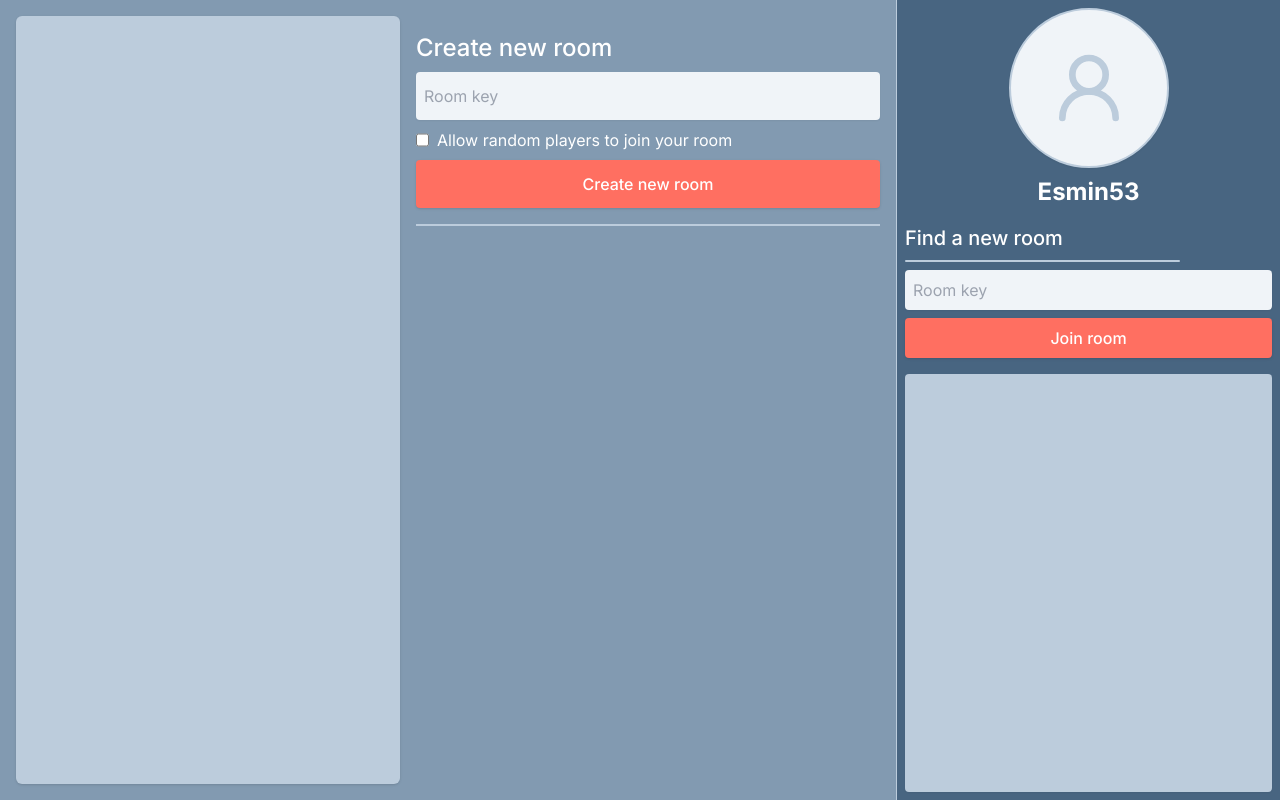
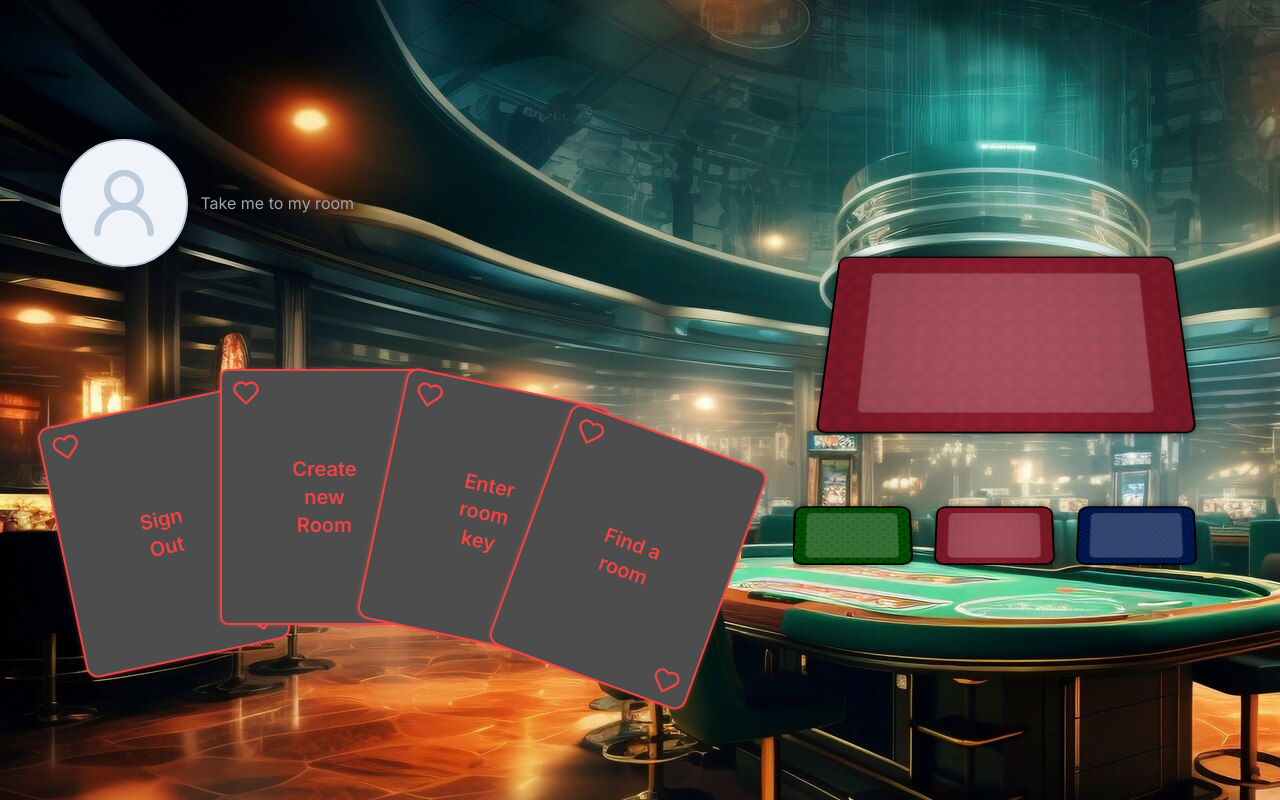
Before and after one commit to Esmin53/remi, a Next.js app: page / in a window 1280 px wide. Built offline with nearby package versions, Linux system fonts and the light colour scheme; no server answers.

Commit message:
Redesign homepage

```diff
--- a/src/app/page.tsx
+++ b/src/app/page.tsx
@@ -1,6 +1,7 @@
-import NewRoomForm from "@/components/NewRoomForm";
-import SideBar from "@/components/SideBar";
+import Menu from "@/components/Menu";
+import TablePicker from "@/components/TablePicker";
 import authOptions from "@/lib/auth";
+import { User2 } from "lucide-react";
 import { getServerSession } from "next-auth";
 
 export default async function Home() {
@@ -10,16 +11,22 @@ export default async function Home() {
 
 
   return (
-    <main className="flex-1 flex justify-center">
-      <div className="flex-1 mx-auto flex p-4 gap-4">
-        <div className="flex-1 max-w-96 bg-lightblue rounded-md shadow">
-
+    <main className="flex-1 flex justify-center relative" style={{backgroundImage: `url(/homepage.jpeg)`}}>
+      <div className="flex-1 flex items-center justify-evenly">
+        <div className="flex flex-col h-full justify-evenly items-start">
+         <div className="w-96 flex gap-3 justify-start items-center">
+          <div className="w-32 h-32 rounded-full bg-paleblue border-2 border-lightblue flex items-center justify-center">
+            <User2 className="text-lightblue w-10 h-10 md:w-14 md:h-14 lg:w-20 lg:h-20" />
+          </div>
+          <div className="flex flex-col justify-evenly">
+            <h1 className="text-2xl font-bold">{session?.user?.name}</h1>
+            <p className="text-gray-400 cursor-pointer">Take me to my room</p>
+          </div>
+         </div>
+         <Menu />
         </div>
-        <div className="flex-1 flex flex-col gap-4">
-          <NewRoomForm />
-        </div>
+        <TablePicker />
       </div>
-      <SideBar />
     </main>
   );
 }
--- /dev/null
+++ b/src/components/Menu.tsx
@@ -0,0 +1,42 @@
+import { Heart } from "lucide-react";
+
+
+const Menu = () => {
+
+    return (
+          <div className="flex">
+            <div className="w-52 h-64 rounded-xl bg-[#4d4d4d] border-2 border-red-500 shadow-red-glow relative overflow-hidden cursor-pointer
+            -rotate-12 z-10 hover:shadow-brighter-red-glow duration-100 flex items-center justify-center hover:-translate-x-8 hover:-translate-y-12">
+                <Heart className="absolute left-2 top-2 text-red-500 w-8 h-7"/>
+                <Heart className="absolute right-2 bottom-2 text-red-500 w-8 h-7"/>
+                <p className="text-xl font-semibold text-red-500 text-center">Sign
+                <br />Out</p>
+            </div>
+            <div className="w-52 h-64  bg-[#4d4d4d] border-2 border-red-500 shadow-red-glow relative overflow-hidden cursor-pointer -ml-12 rounded-lg -translate-y-9 z-20
+            hover:shadow-brighter-red-glow duration-100 flex items-center justify-center hover:-translate-x-8 hover:-translate-y-12">
+                <Heart className="absolute left-2 top-2 text-red-500 w-8 h-7"/>
+                <Heart className="absolute right-2 bottom-2 text-red-500 w-8 h-7"/>
+                <p className="text-xl font-semibold text-red-500 text-center">Create <br /> new
+                <br />Room</p>
+            </div>
+            <div className="w-52 h-64 rounded-xl bg-[#4d4d4d] border-2 border-red-500 shadow-red-glow relative overflow-hidden cursor-pointer -ml-12  rotate-12 -translate-y-5 z-30
+            hover:shadow-brighter-red-glow duration-100 flex items-center justify-center hover:-translate-x-12 hover:-translate-y-12 hover:rotate-[5deg]">
+                <Heart className="absolute left-2 top-2 text-red-500 w-8 h-7"/>
+                <Heart className="absolute right-2 bottom-2 text-red-500 w-8 h-7"/>
+                <p className="text-xl font-semibold text-red-500 text-center">Enter <br /> room
+                <br />key</p>
+            </div>
+            <div className="w-52 h-64 rounded-xl bg-[#4d4d4d] border-2 border-red-500 shadow-red-glow relative overflow-hidden cursor-pointer
+            hover:shadow-brighter-red-glow duration-100 -ml-16 rotate-[20deg] z-40 translate-y-6 flex justify-center items-center hover:-translate-x-5
+            hover:-translate-y-4 hover:rotate-[8deg]">
+                <Heart className="absolute left-2 top-2 text-red-500 w-8 h-7"/>
+                <Heart className="absolute right-2 bottom-2 text-red-500 w-8 h-7"/>
+                <p className="text-xl font-semibold text-red-500 text-center">Find a
+                    <br />room</p>
+            </div>
+          </div>
+
+    )
+}
+
+export default Menu;
--- a/src/components/Table.tsx
+++ b/src/components/Table.tsx
@@ -6,39 +6,17 @@ import CardBundle from "./CardBundle"
 import { useSession } from "next-auth/react"
 
 interface TableProps {
-    startGame: () => void
-    drawCard: () => void
-    discardCard: () => void
-    lastDiscartedCard: Card | null
-    deckLength: number
-    getCards: () => void
-    handLength: number
-    owner: string | undefined
-    gameStatus: string | undefined
+    color?: string
 }
 
-const Table = ({drawCard, discardCard, lastDiscartedCard, startGame, deckLength, getCards, handLength, gameStatus, owner}: TableProps) => {
-    let bg = "/table/red.jpg"
+const Table = ({color}: TableProps) => {
+    let bg = color || localStorage.getItem("table") || "/table/green.jpg"
 
-    const session = useSession()
 
     return (
-        <div className="w-9/12  max-w-[850px] max-h-[600px] rounded-full relative overflow-hidden object-cover poker-table flex items-center
-        justify-center gap-4" style={{backgroundImage: `url(${bg})`}}>
-            {gameStatus != "IN_PROGRESS" && owner === session.data?.user?.name ? <button className="w-32 h-12 rounded-lg bg-peach cursor-pointer z-40" >
-                Start Game
-            </button> : <>
-            <div className="w-14 sm:w-16 md:w-24 lg:w-28 h-24 sm:h-32 md:h-40 lg:h-44 shadow border-2 border-gray-700 rounded-xl cursor-pointer relative" onClick={() => discardCard()}>
-                {lastDiscartedCard?.image ? <Image alt="Card" fill src={lastDiscartedCard.image} /> : null}
-            </div>
-           <div onClick={() => drawCard()}>
-            <CardBack />
-           </div>
-            </>}
+        <div className="w-10/12  max-w-[850px] max-h-[600px] rounded-full relative overflow-hidden object-cover poker-table flex items-center
+        justify-center gap-4 cursor-pointer" style={{backgroundImage: `url(${bg})`}}>
 
-            {deckLength > 0 && handLength === 0 && <div className="absolute bottom-2" onClick={() => getCards()}>
-                <CardBundle />
-            </div>}
        </div>
     )
 }
--- /dev/null
+++ b/src/components/TablePicker.tsx
@@ -0,0 +1,38 @@
+"use client"
+
+import { useState } from "react"
+import Table from "./Table"
+
+const TablePicker = () => {
+    const [currentTable, setCurrentTable] = useState(localStorage.getItem("table") || "/table/red.jpg")
+
+    return (
+        <div className="w-1/3 h-full flex flex-col gap-12 items-center justify-center overflow-hidden">
+        <Table color={currentTable}/>
+        <div className="flex w-full">
+        <div onClick={() => {
+            localStorage.setItem("table", "/table/green.jpg")
+            setCurrentTable("/table/green.jpg")
+        }} className="w-1/3 hover:-translate-y-1.5 duration-100">
+            <Table color="/table/green.jpg" />
+        </div>
+        <div onClick={() => {
+            localStorage.setItem("table", "/table/red.jpg")
+            setCurrentTable("/table/red.jpg")
+        }} className="w-1/3 hover:-translate-y-1.5 duration-100">
+            <Table color="/table/red.jpg"/>
+        </div>
+        <div onClick={() => {
+            localStorage.setItem("table", "/table/blue.jpg")
+            setCurrentTable("/table/blue.jpg")
+        }} className="w-1/3 hover:-translate-y-1.5 duration-100">
+            <Table color="/table/blue.jpg"/>
+        </div>
+
+
+        </div>
+      </div>
+    )
+}
+
+export default TablePicker
```
Also changed, not shown: public/homepage.jpeg (added).
